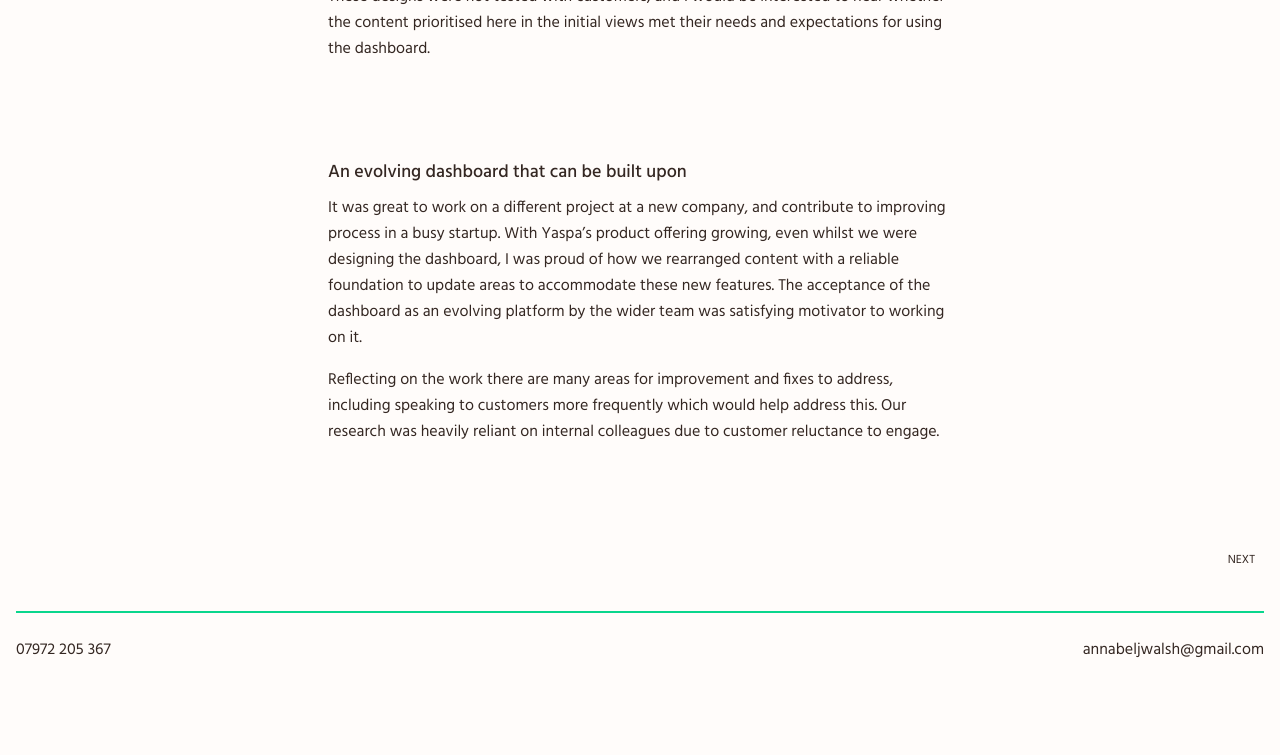
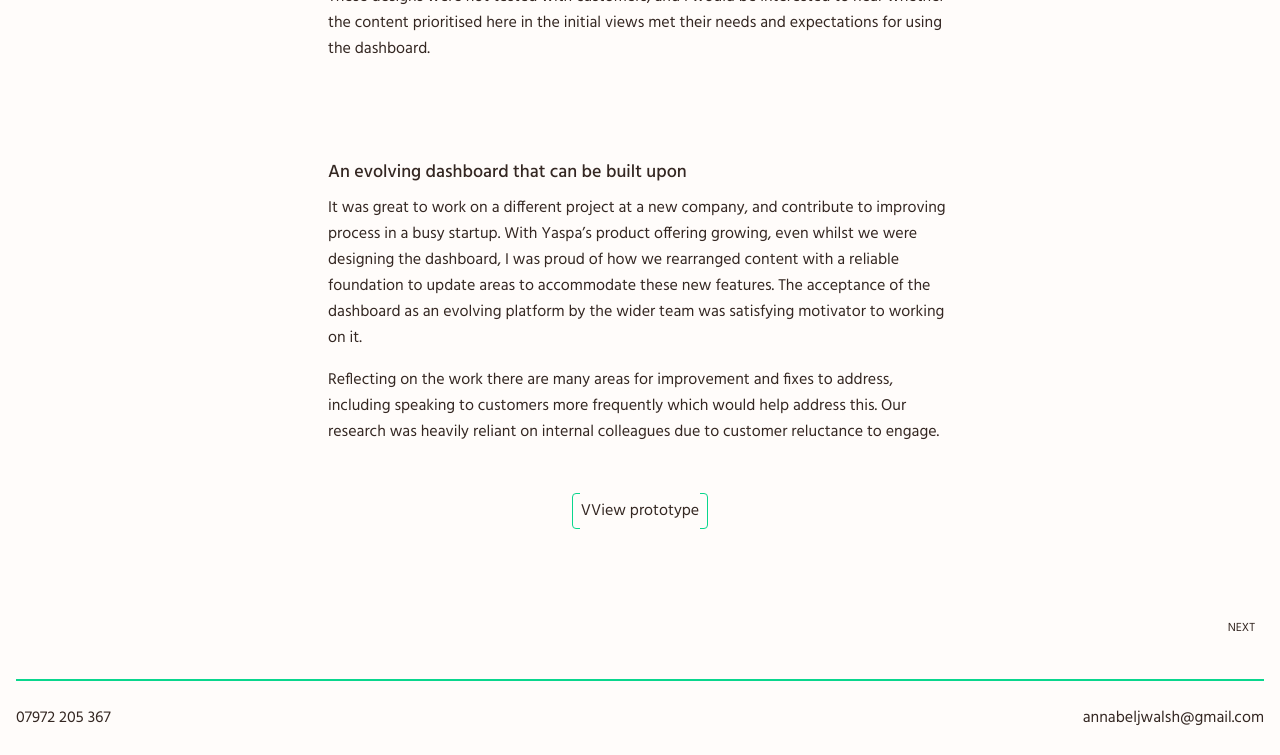
Before and after one commit to davidhiskett/awalsh, a Jekyll site: the page built from _posts/2025-10-28-admin-dashboard.md, in a window 1280 px wide and 900 px high, scrolled down 12568 px, cut to the strip 145-900 px from the top of the window. Built offline with Jekyll 4.4.1, drawn with Linux system fonts in a browser that asks for light colours; before the commit the page ends 13400 px from its top, so only the background shows below that.

Commit message:
Enhance admin dashboard with prototype link
Added external link and text for prototype view.

```diff
--- a/_posts/2025-10-28-admin-dashboard.md
+++ b/_posts/2025-10-28-admin-dashboard.md
@@ -5,6 +5,8 @@ type: "UI Design | UX Design"
 description: "Admin dashboard redesign for Yaspa’s open banking platform."
 company: "Yaspa"
 image: "admin-dashboard/main-image.png"
+external_link: "https://www.figma.com/proto/HmoZtrzSJ548OWMPdmXATE/Merchant-dashboard?node-id=2001-248161&viewport=651%2C176%2C0.09&t=XPUtVueJmrAOsssF-1&scaling=min-zoom&content-scaling=fixed&starting-point-node-id=2001%3A248161&show-proto-sidebar=1&page-id=2001%3A247196"
+external_link_text: "View prototype"
 ---
 
 ## An outdated B2B dashboard with a confusing layout was an under-used asset
```
